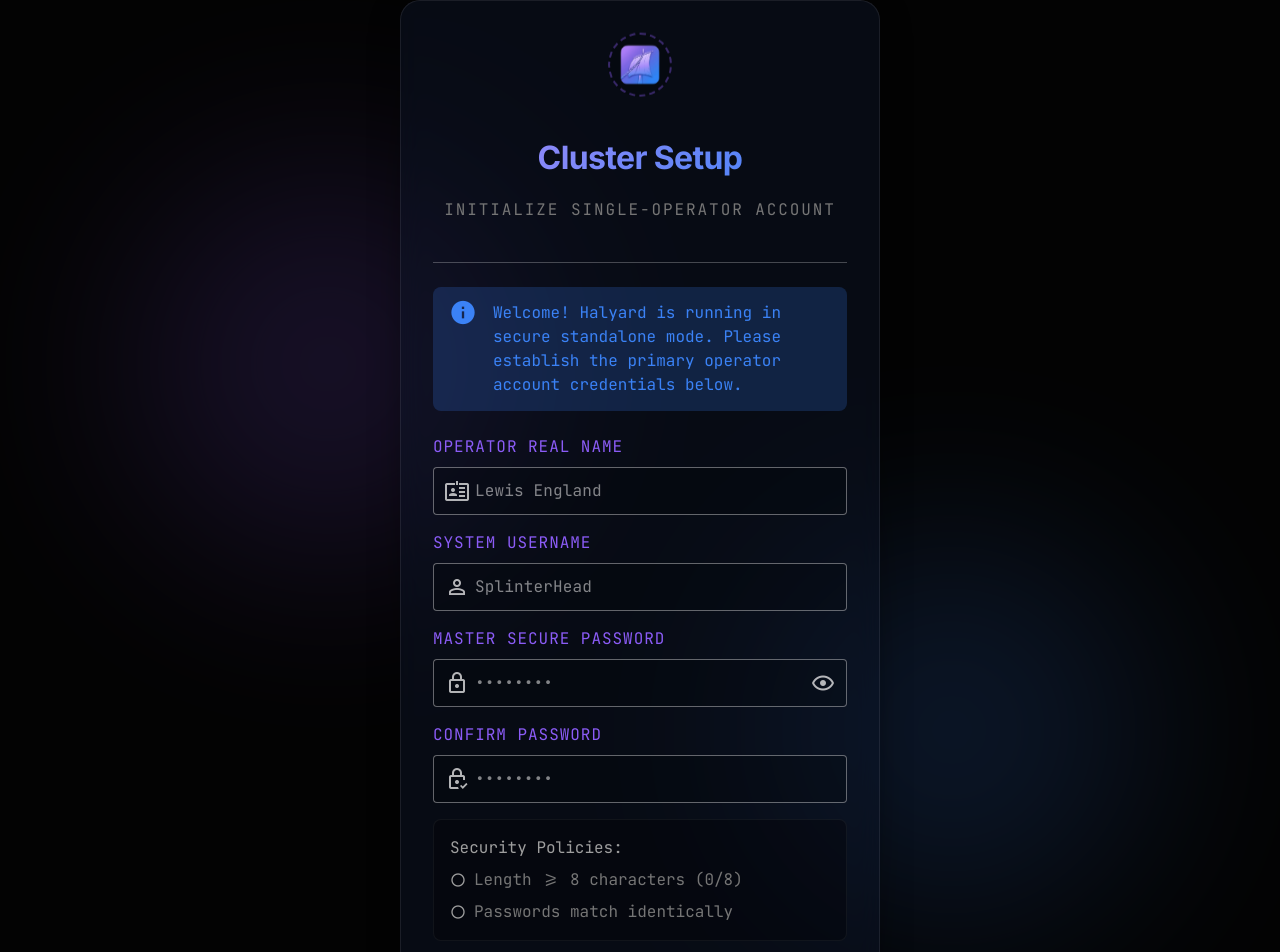
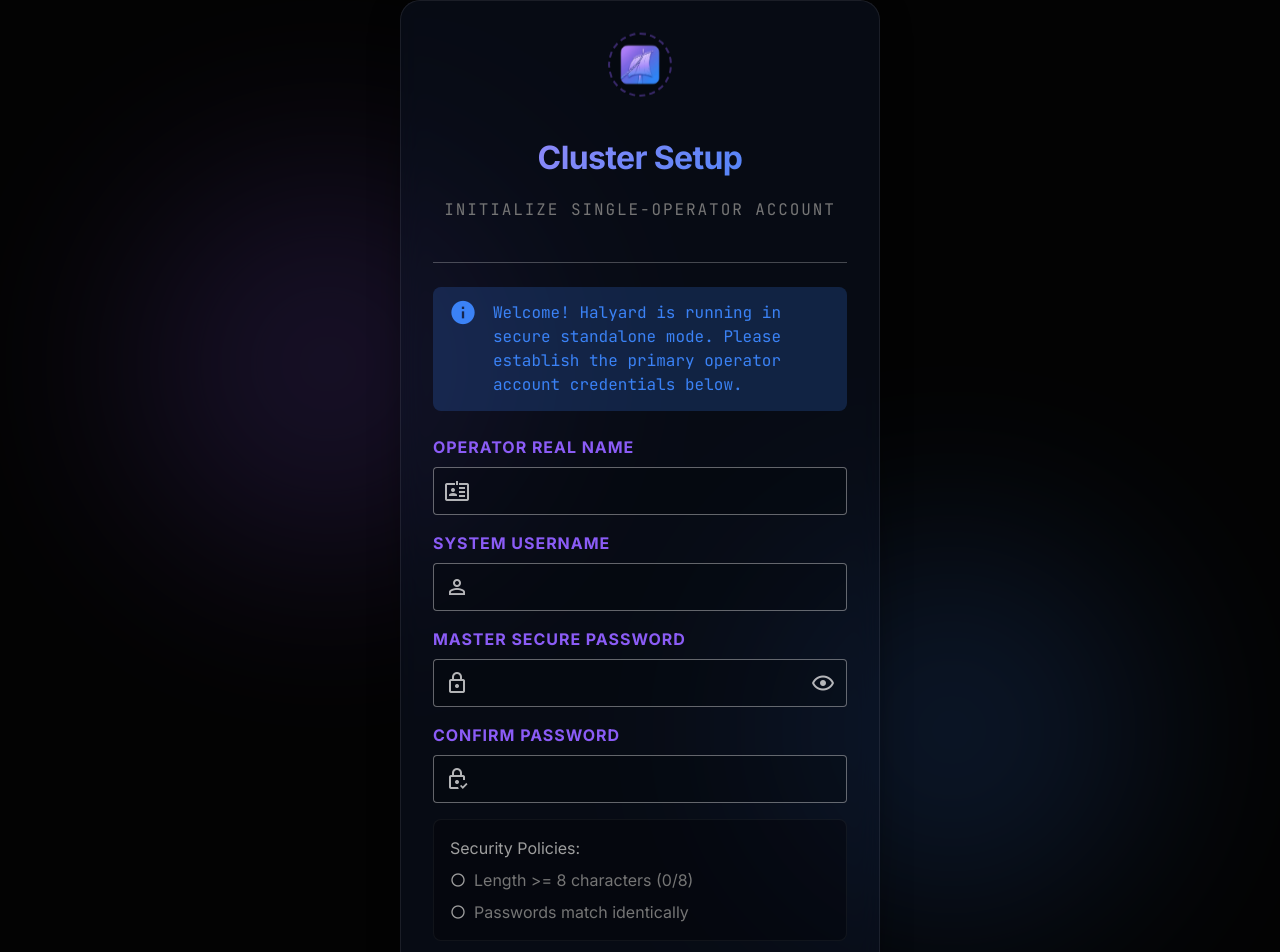
Before and after one commit to SplinterHead/halyard, a Vue app in the folder ui/: page /onboarding in a window 1280 px wide. Shown: the top 952 px of the page. Built offline with nearby package versions, Linux system fonts and the light colour scheme; no server answers; what vue3-apexcharts would draw is missing.

Commit message:
style(auth): remove placeholders and set form fonts to default Roboto on signup

```diff
--- a/ui/src/views/auth/OnboardingView.vue
+++ b/ui/src/views/auth/OnboardingView.vue
@@ -47,17 +47,15 @@
 
         <!-- Real Name Input -->
         <div class="mb-4">
-          <div class="text-caption text-mono font-weight-bold text-primary mb-2 text-uppercase tracking-wider">
+          <div class="text-caption font-weight-bold text-primary mb-2 text-uppercase tracking-wider">
             Operator Real Name
           </div>
           <v-text-field
             v-model="realName"
-            placeholder="Lewis England"
             prepend-inner-icon="mdi-badge-account-horizontal-outline"
             variant="outlined"
             density="comfortable"
             color="primary"
-            class="text-mono"
             :rules="[v => !!v || 'Real name is required']"
             hide-details="auto"
             bg-color="rgba(0, 0, 0, 0.2)"
@@ -68,17 +66,15 @@
 
         <!-- Username Input -->
         <div class="mb-4">
-          <div class="text-caption text-mono font-weight-bold text-primary mb-2 text-uppercase tracking-wider">
+          <div class="text-caption font-weight-bold text-primary mb-2 text-uppercase tracking-wider">
             System Username
           </div>
           <v-text-field
             v-model="username"
-            placeholder="SplinterHead"
             prepend-inner-icon="mdi-account-outline"
             variant="outlined"
             density="comfortable"
             color="primary"
-            class="text-mono"
             :rules="[v => !!v || 'Username is required', v => /^[a-zA-Z0-9_-]+$/.test(v) || 'Alphanumeric, underscores, hyphens only']"
             hide-details="auto"
             bg-color="rgba(0, 0, 0, 0.2)"
@@ -89,19 +85,17 @@
 
         <!-- Password Input -->
         <div class="mb-4">
-          <div class="text-caption text-mono font-weight-bold text-primary mb-2 text-uppercase tracking-wider">
+          <div class="text-caption font-weight-bold text-primary mb-2 text-uppercase tracking-wider">
             Master Secure Password
           </div>
           <v-text-field
             v-model="password"
-            placeholder="••••••••"
             prepend-inner-icon="mdi-lock-outline"
             :append-inner-icon="showPassword ? 'mdi-eye-off-outline' : 'mdi-eye-outline'"
             :type="showPassword ? 'text' : 'password'"
             variant="outlined"
             density="comfortable"
             color="primary"
-            class="text-mono"
             :rules="[v => !!v || 'Password is required']"
             hide-details="auto"
             bg-color="rgba(0, 0, 0, 0.2)"
@@ -113,18 +107,16 @@
 
         <!-- Confirm Password Input -->
         <div class="mb-4">
-          <div class="text-caption text-mono font-weight-bold text-primary mb-2 text-uppercase tracking-wider">
+          <div class="text-caption font-weight-bold text-primary mb-2 text-uppercase tracking-wider">
             Confirm Password
           </div>
           <v-text-field
             v-model="confirmPassword"
-            placeholder="••••••••"
             prepend-inner-icon="mdi-lock-check-outline"
             :type="showPassword ? 'text' : 'password'"
             variant="outlined"
             density="comfortable"
             color="primary"
-            class="text-mono"
             :rules="[v => !!v || 'Please confirm your password']"
             hide-details="auto"
             bg-color="rgba(0, 0, 0, 0.2)"
@@ -135,9 +127,9 @@
 
         <!-- Real-Time Password Checklist -->
         <div class="checklist pa-4 rounded-lg bg-black-opacity mb-6 border-thin">
-          <div class="text-caption text-mono text-grey mb-2 uppercase tracking-wide">Security Policies:</div>
+          <div class="text-caption text-grey mb-2 uppercase tracking-wide">Security Policies:</div>
 
-          <div class="d-flex align-center gap-2 mb-2 text-caption text-mono">
+          <div class="d-flex align-center gap-2 mb-2 text-caption">
             <v-icon size="16" :color="passLengthValid ? 'success' : 'grey'">
               {{ passLengthValid ? 'mdi-check-circle' : 'mdi-circle-outline' }}
             </v-icon>
@@ -146,7 +138,7 @@
             </span>
           </div>
 
-          <div class="d-flex align-center gap-2 text-caption text-mono">
+          <div class="d-flex align-center gap-2 text-caption">
             <v-icon size="16" :color="passwordsMatch ? 'success' : 'grey'">
               {{ passwordsMatch ? 'mdi-check-circle' : 'mdi-circle-outline' }}
             </v-icon>
@@ -161,7 +153,7 @@
           block
           color="primary"
           size="large"
-          class="submit-btn font-weight-bold text-mono tracking-wide mt-2"
+          class="submit-btn font-weight-bold tracking-wide mt-2"
           :loading="loading"
           :disabled="!formValid || !passLengthValid || !passwordsMatch"
           elevation="4"
```
